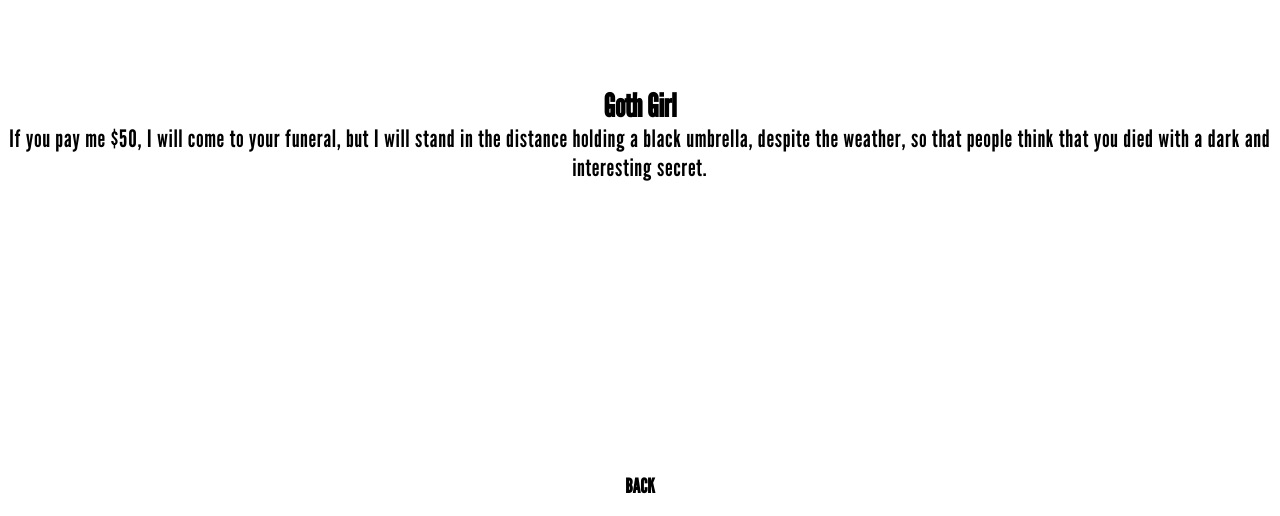
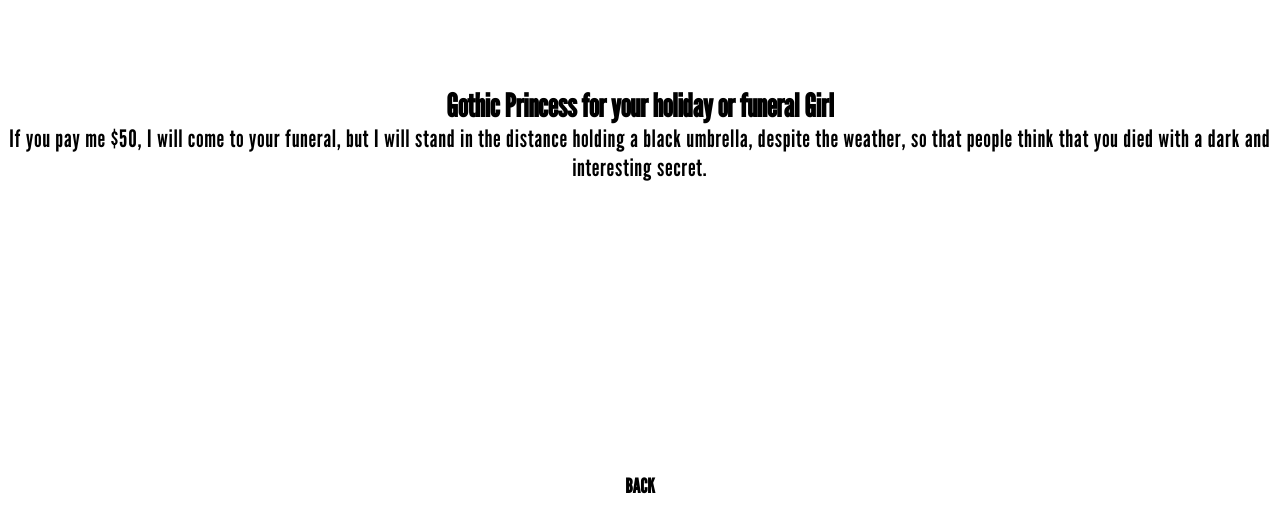
Before and after one commit to gothic-princess/gothic-princess.github.io, a plain HTML site: page services.html in a window 1280 px wide. Shown: the part 284-800 px from the top of the page. Drawn offline with nearby package versions, Linux system fonts and the light colour scheme.

Commit message:
Update services.html

```diff
--- a/services.html
+++ b/services.html
@@ -21,7 +21,7 @@
     </header>
     <main>
         <section>
-            <h1 class="services-title">Goth Girl</h1>
+            <h1 class="services-title">Gothic Princess for your holiday or funeral Girl</h1>
             <p class="services-desc">If you pay me $50, I will come to your funeral,
                 but I will stand in the distance holding a black umbrella, despite the weather,
                 so that people think that you died with a dark and interesting secret. </p>
```
